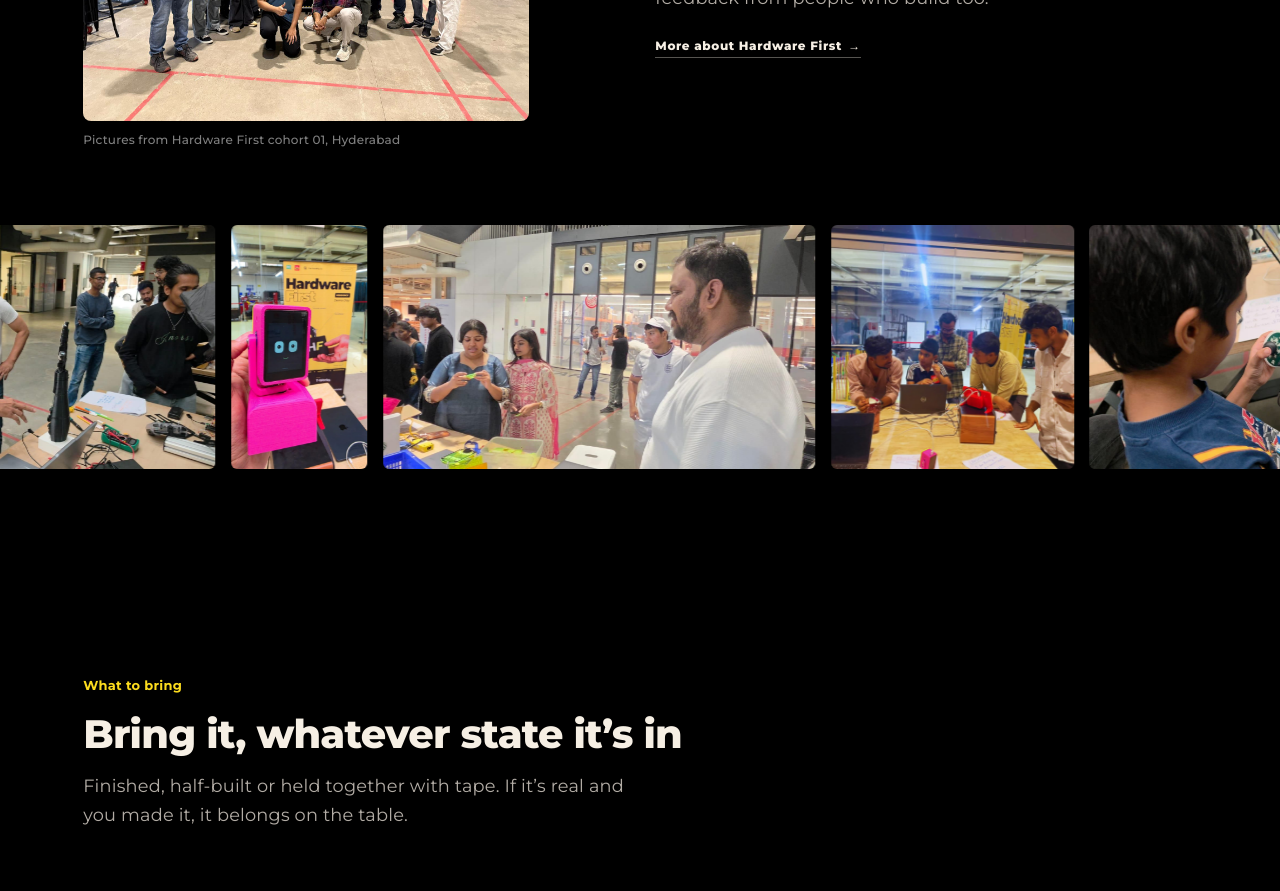
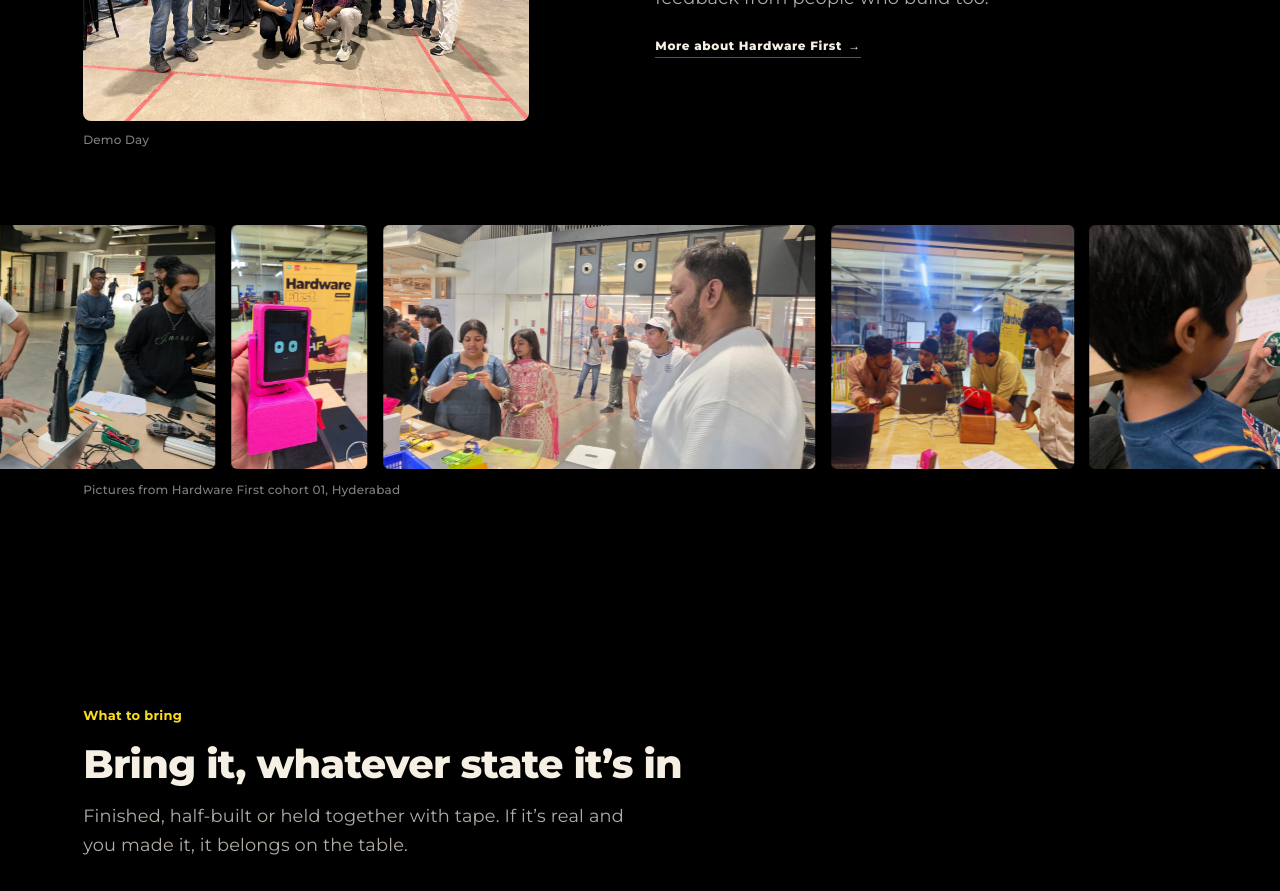
Before and after one commit to harsha1001987/Hardware-First-Residency, a Next.js app: page /dubai in a window 1280 px wide. Shown: the part 1280-2171 px from the top of the page. Built offline with nearby package versions, Linux system fonts and the light colour scheme.

Commit message:
Move the cohort 01 caption under the photo reel
Co-Authored-By: Claude Opus 5.5 <noreply@anthropic.com>

```diff
--- a/src/app/dubai/dubai.css
+++ b/src/app/dubai/dubai.css
@@ -887,3 +887,11 @@
   font-size: 0.75rem;
   font-weight: 500;
 }
+
+.hf-dx-reel-caption {
+  grid-column: 1 / -1;
+  margin: 0.75rem 0 0;
+  color: rgb(255 255 255 / 0.5);
+  font-size: 0.75rem;
+  font-weight: 500;
+}
--- a/src/app/dubai/page.js
+++ b/src/app/dubai/page.js
@@ -200,7 +200,7 @@ export default function DubaiMeet() {
                 className="hf-cover"
               />
             </div>
-              <figcaption>Pictures from Hardware First cohort 01, Hyderabad</figcaption>
+              <figcaption>Demo Day</figcaption>
             </figure>
           </div>
           <div className="hf-dx-why-body" data-reveal style={{ "--d": "120ms" }}>
@@ -245,6 +245,7 @@ export default function DubaiMeet() {
               ))}
             </ul>
           </div>
+          <p className="hf-dx-reel-caption">Pictures from Hardware First cohort 01, Hyderabad</p>
         </section>
 
         {/* What to bring */}
```
